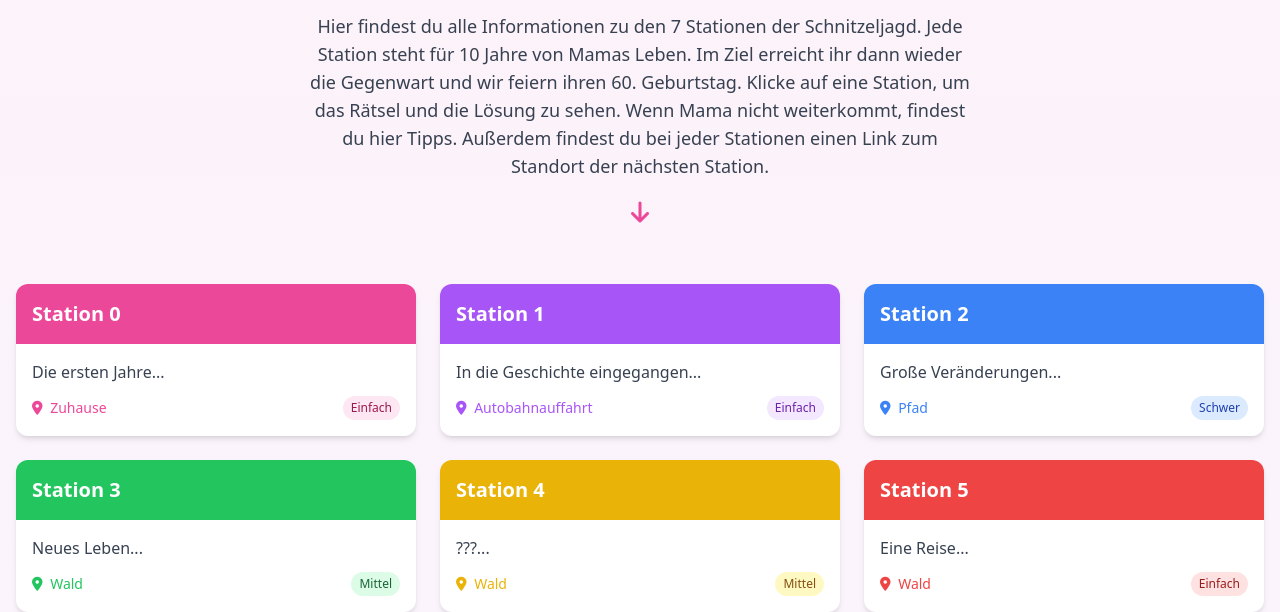
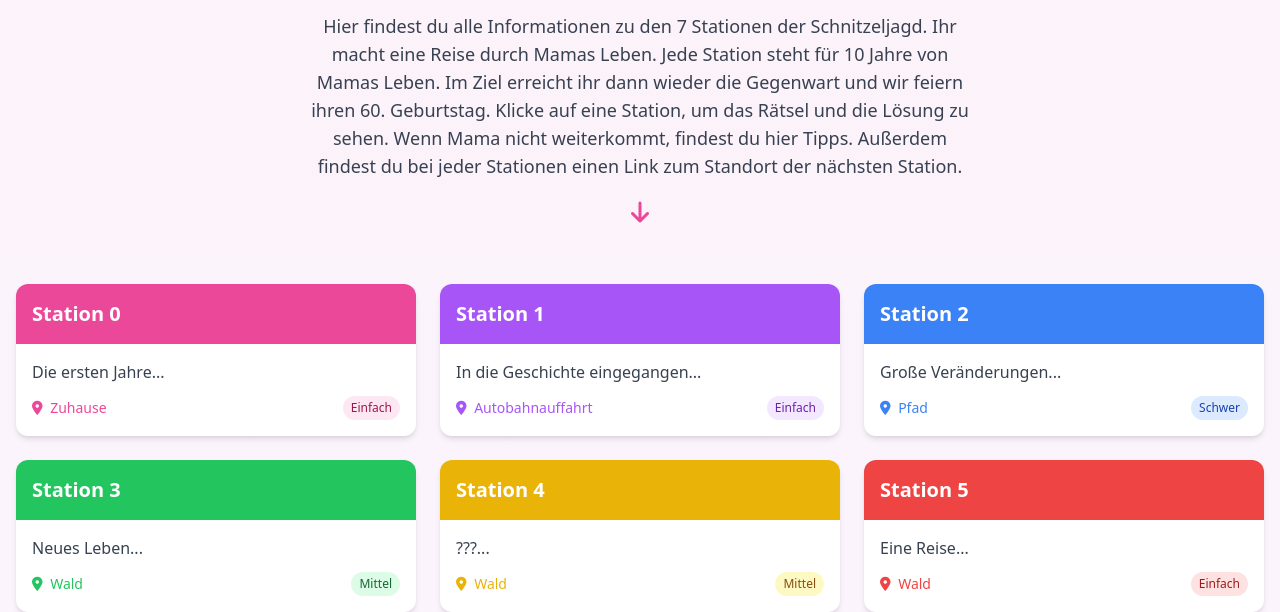
Before and after one commit to LHolschuh/SchnitzeljagdHelfer, a plain HTML site: page index.html in a window 1280 px wide. Shown: the part 192-804 px from the top of the page. Drawn offline with nearby package versions, Linux system fonts and the light colour scheme.

Commit message:
erläuterung angepasst

```diff
--- a/index.html
+++ b/index.html
@@ -67,7 +67,7 @@
             <h2 class="text-2xl md:text-3xl font-bold text-purple-800 mb-4">Willkommen, Papa!</h2>
             <p class="text-lg text-gray-700 max-w-2xl mx-auto">
                 Hier findest du alle Informationen zu den 7 Stationen der Schnitzeljagd.
-                Jede Station steht für 10 Jahre von Mamas Leben. Im Ziel erreicht ihr dann wieder die Gegenwart und wir feiern ihren 60. Geburtstag.
+                Ihr macht eine Reise durch Mamas Leben. Jede Station steht für 10 Jahre von Mamas Leben. Im Ziel erreicht ihr dann wieder die Gegenwart und wir feiern ihren 60. Geburtstag.
                 Klicke auf eine Station, um das Rätsel und die Lösung zu sehen. Wenn Mama nicht weiterkommt, findest du hier Tipps. Außerdem findest du bei jeder Stationen einen Link zum Standort der nächsten Station.
             </p>
             <div class="mt-6">
```
